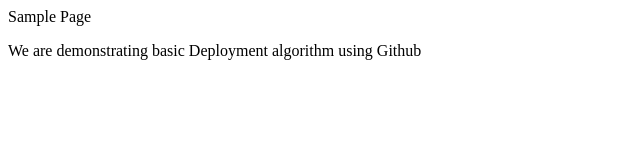
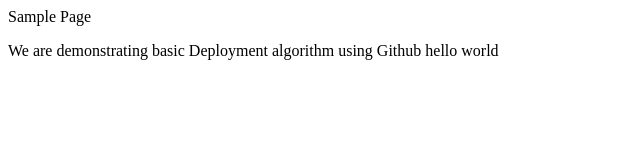
Before and after one commit to ChiragRai31/demorepo, a plain HTML site: page index.html in a window 1280 px wide. Shown: the full height of the page, 0-640 px from the left. Drawn offline with Linux system fonts and the light colour scheme.

Commit message:
File Renamed

```diff
--- a/index.html
+++ b/index.html
@@ -1,6 +1,8 @@
 <html>
 <head> Sample Page</head>
 <body>
-<p> We are demonstrating basic Deployment algorithm using Github</p>
+<p> We are demonstrating basic Deployment algorithm using Github
+    hello world
+</p>
 </body>
 </html>
```
